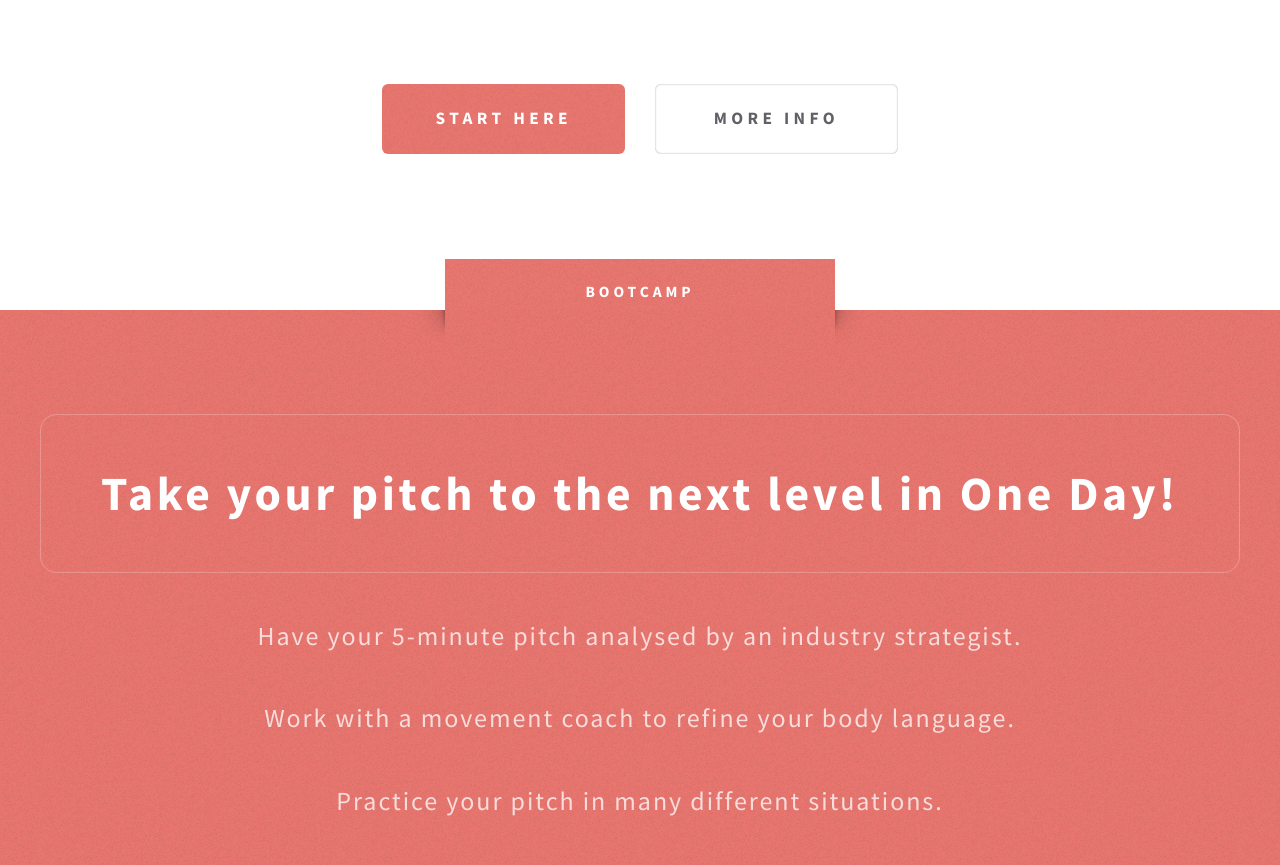
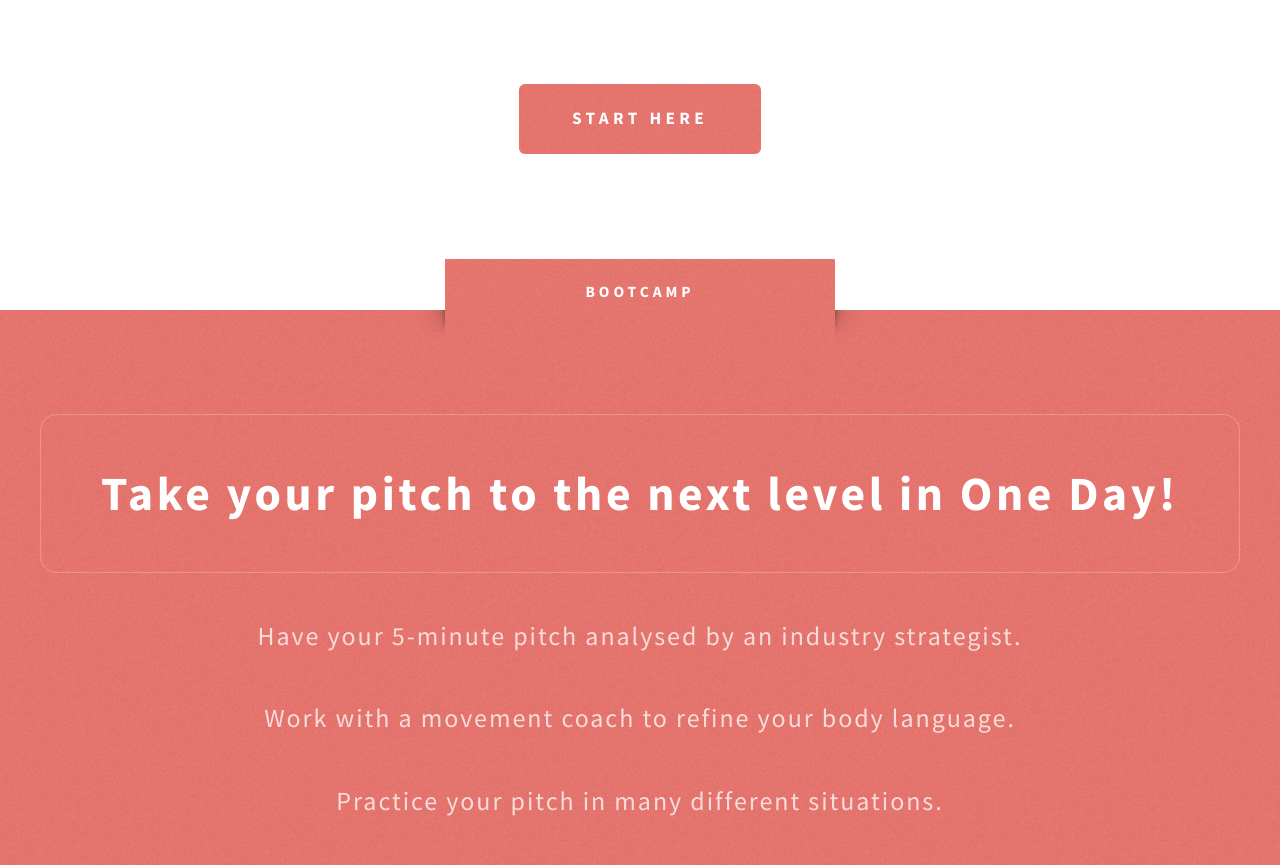
Before and after one commit to Emmazangs/metaspeech, a plain HTML site: page index.html in a window 1280 px wide. Shown: the part 1465-2330 px from the top of the page. Drawn offline with Linux system fonts and the light colour scheme.

Commit message:
More info Button
Removed

```diff
--- a/index.html
+++ b/index.html
@@ -117,7 +117,7 @@
 							</div>
 							<ul class="actions actions-centered">
 								<li><a href="mailto:hello@metaspeech.com?subject=How would you like to improve your public speaking?" class="button style1 big">Start Here</a></li>
-								<li><a href="#" class="button style2 big">More Info</a></li>
+
 							</ul>
 						</section>
 
```
